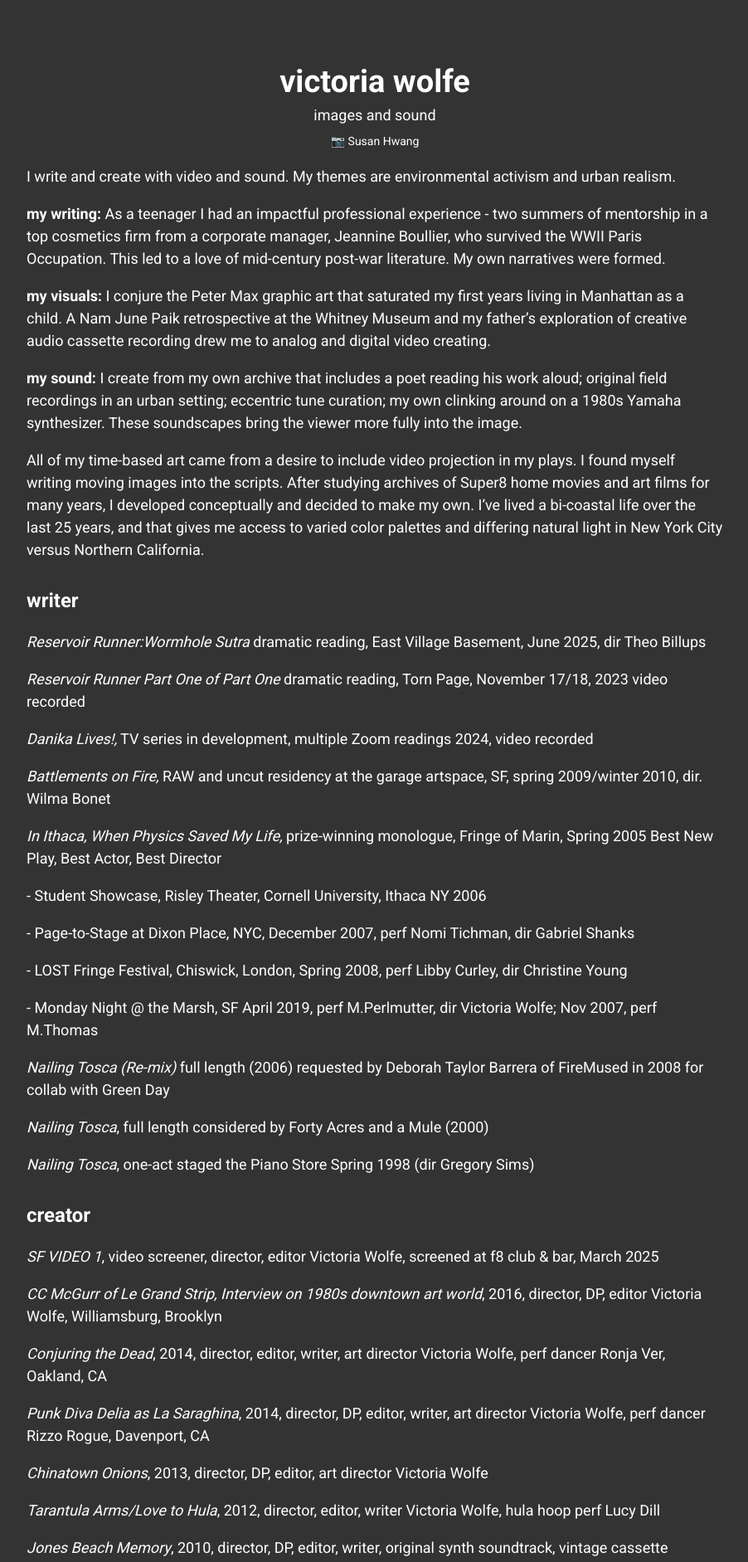
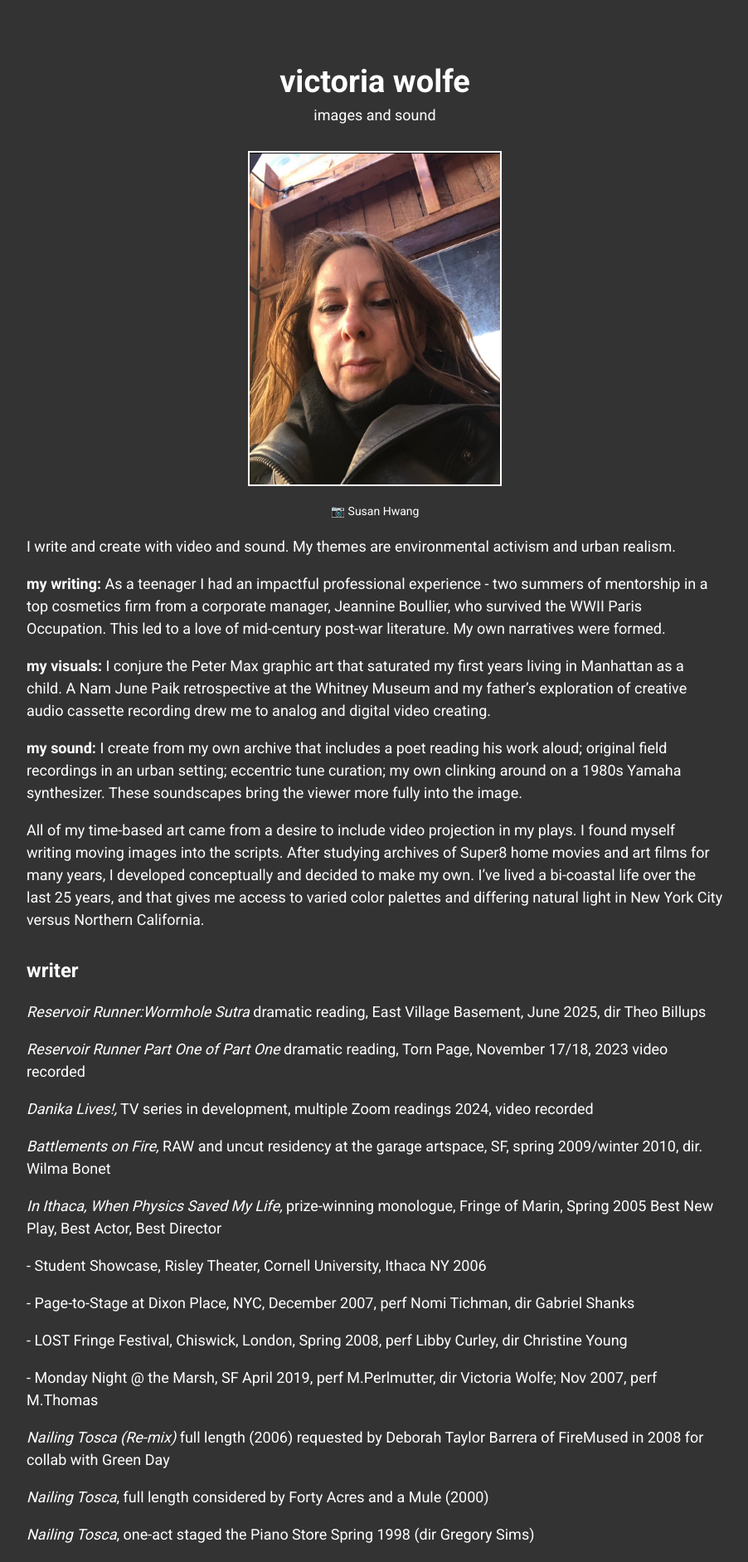
Before and after one commit to minicreative/victoriawolfe, a Jekyll site: the page built from index.md, in a window 1280 px wide. Shown: the top 1883 px of the page at 83% size, without its empty margins (188-1090 px from the left). Built offline with Jekyll 4.4.1, drawn with Linux system fonts in a browser that asks for light colours.

Commit message:
Update Pages “home”

```diff
--- a/index.md
+++ b/index.md
@@ -3,11 +3,12 @@ title: Home
 permalink: /
 layout: page
 ---
-
 <div style="text-align:center">
 <h1>victoria wolfe</h1>
 <p>images and sound</p>
 </div>
+
+![](uploads/img_6210.jpg)
 
 <div style="font-size:14px; margin-top:-10px; text-align:center;">
  📷 Susan Hwang
```
